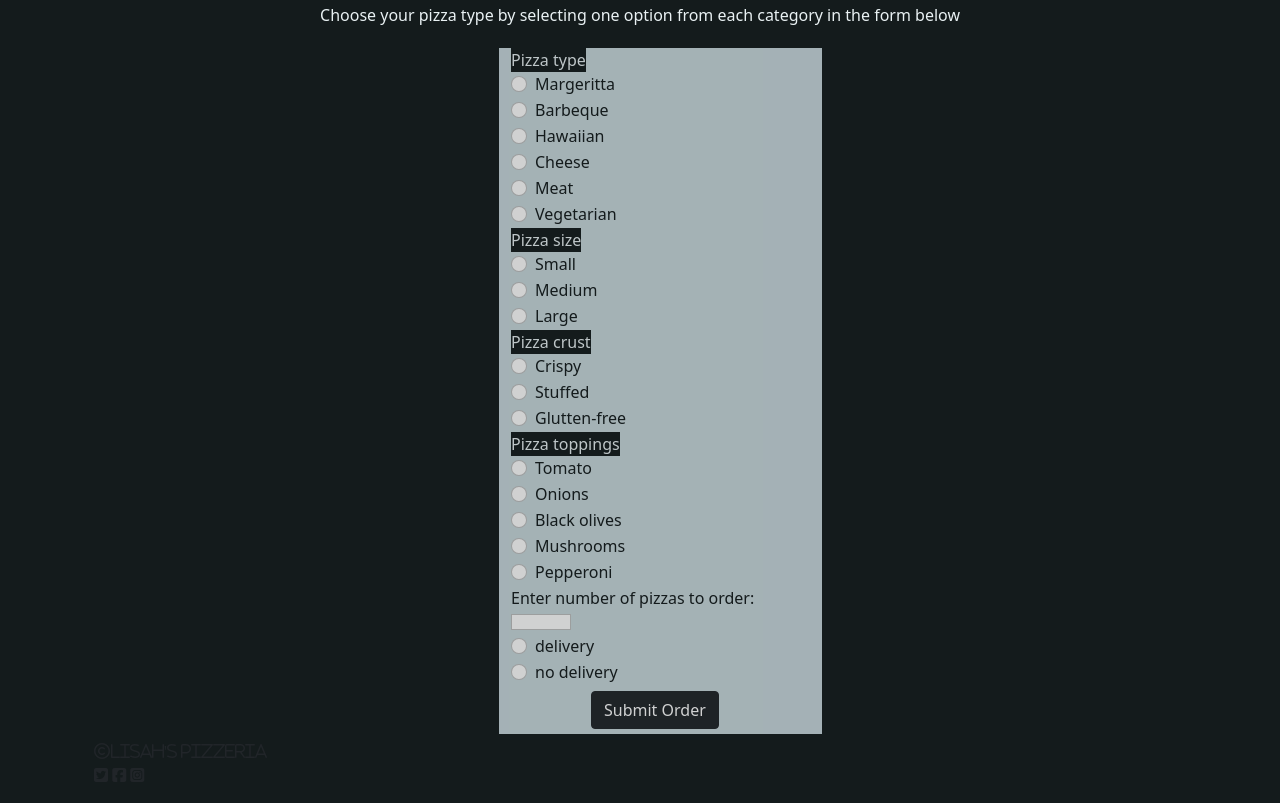
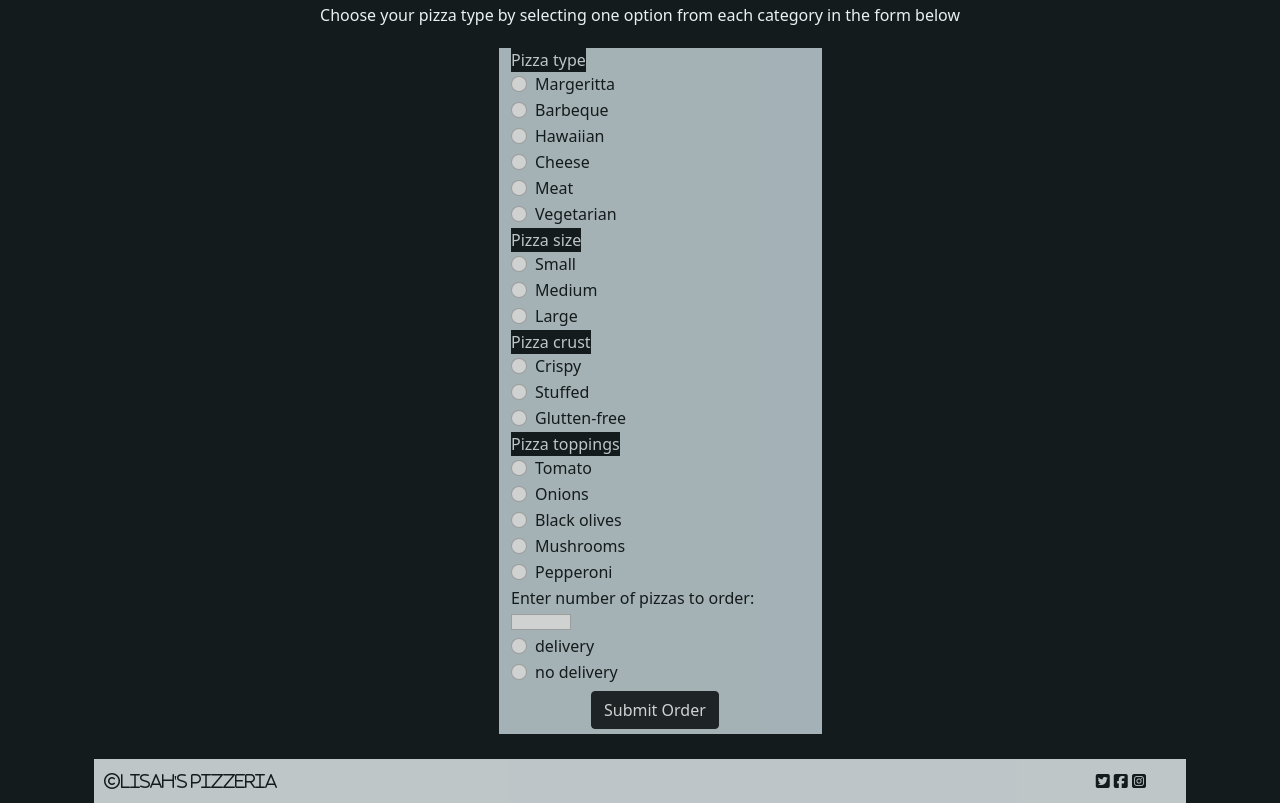
Before and after one commit to karanikathungu-crypto/Pizza-webapp, a plain HTML site: page index.html in a window 1280 px wide. Shown: the part 1854-2657 px from the top of the page. Drawn offline with nearby package versions, Linux system fonts and the light colour scheme.

Commit message:
Add changes to css rules for footer

```diff
--- a/css/styles.css
+++ b/css/styles.css
@@ -5,14 +5,16 @@ body{
   background-image: url("../Images/pizza2.jpg");
   background-repeat: no-repeat;
   background-position: left;
-  background-attachment:scroll;
+  background-attachment:fixed;
   background-size: 100% 100%;
-  width:75%;
+  width:100%;
+  height: 100%;
   color:#e9f1f3;
   padding-bottom: 100px;
   padding-top: 500px;
   margin: 0px;
 }
+
 #menu-order{
   background-color:  #c9d8dc ;
   height: 70%;
@@ -67,3 +69,17 @@ body{
   margin:5px;
   margin-left: 80px;
 }
+footer{
+  margin-top: 20px;
+  background-color: #e9f1f3;
+  opacity: 0.8;
+  color: #141b1c;
+  padding-left:10px;
+  padding: 10px;
+  width: 100%;
+}
+#social-media{
+  float: right;
+  padding-right: 10px;
+  margin-right: 20px;
+}
```
